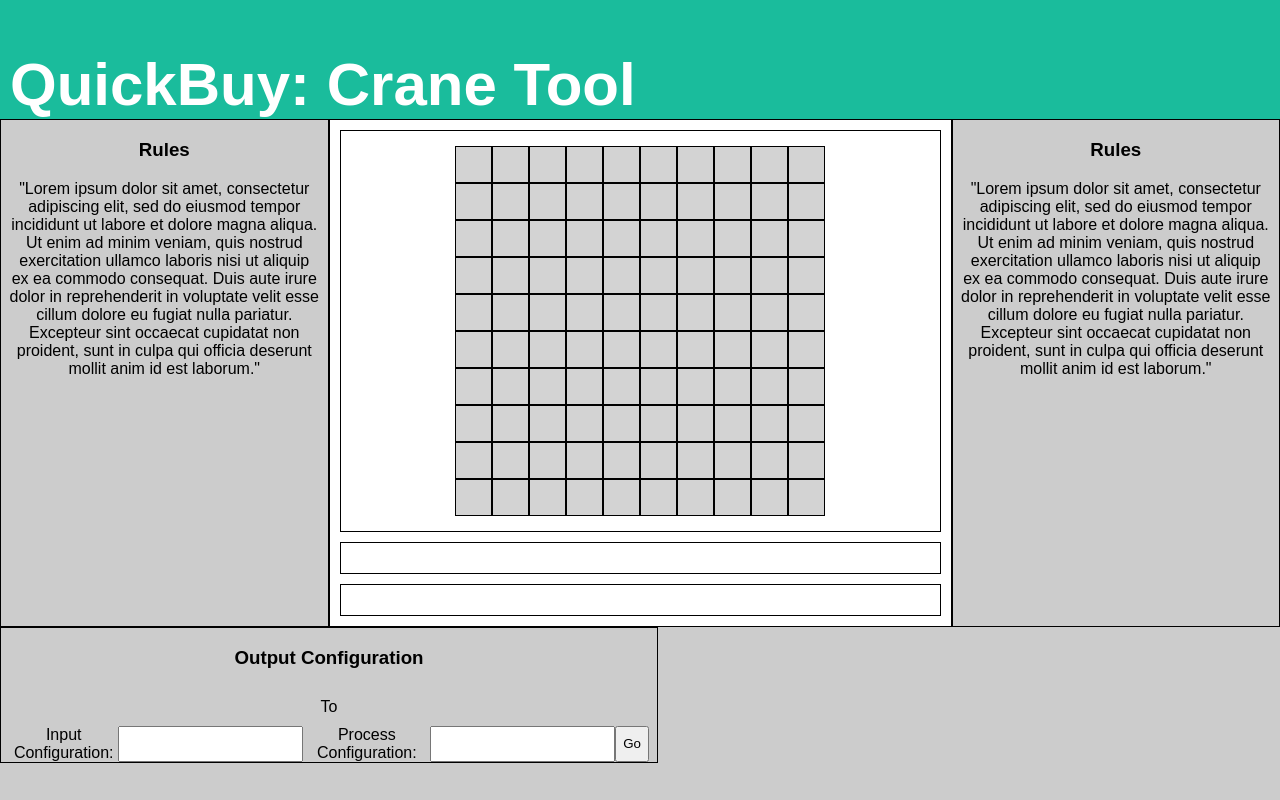
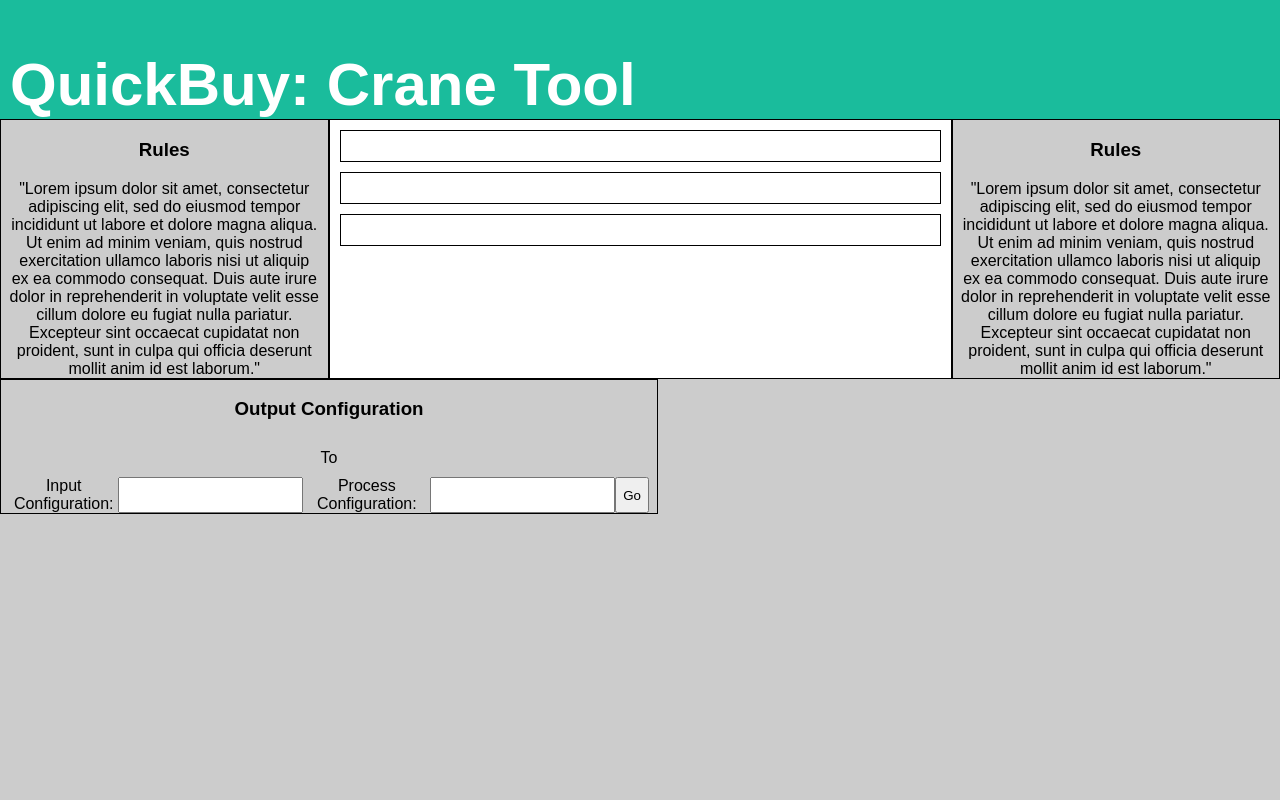
Before and after one commit to mahyarmirrashed/similkameen, a React (Create React App) app in the folder client/: page / in a window 1280 px wide. Built offline with nearby package versions, Linux system fonts and the light colour scheme; the HTML template or start-up script is replaced by a standard one.

Commit message:
added grid update feature

```diff
--- a/client/src/App.js
+++ b/client/src/App.js
@@ -16,19 +16,16 @@ const APICall = (endpoint, params) => {
   return {};
 };
 
-let numbers = new Array(10)
-
-  for(let i = 0; i < 10; i++){
-    numbers[i] = new Array(10)
-    console.log(numbers[1])
-    for(let k = 0; k < 10; k++){
-      numbers[i][k] = k
-    }
-  }
+let inputNumbers = [];
+let randomNumbers = [];
+let outputNumbers = [];
 
 const App = () => {
   const [input, setInput] = useState('');
   const [process, setProcess] = useState('');
+  const [inputGrid, setInputGrid] = useState([[]]);
+  const [randomGrid, setRandomGrid] = useState([[]]);
+  const [outputGrid, setOutputGrid] = useState([[]]);
 
   const onClick = (e) => {
     e.preventDefault();
@@ -37,17 +34,29 @@ const App = () => {
     let random = '';
     let output = '';
 
-    output = APICall('/execute', {
+    output = APICall('localhost:4000/execute', {
       input: input,
       process: process,
     });
-    random = APICall('/randomize', {
+    random = APICall('localhost:4000/randomize', {
       input: input,
     });
-    APICall('/investigate', {
+    APICall('localhost:4000/investigate', {
       input: random,
       output: output,
     });
+
+    for(let i = 0; i < 4; i++){
+      inputNumbers[i] = new Array(7)
+      for(let k = 0; k < 7; k++){
+        inputNumbers[i][k] = 1
+      }
+    }
+    randomNumbers = inputNumbers
+    outputNumbers = inputNumbers
+    setInputGrid(inputNumbers);
+    setRandomGrid(randomNumbers);
+    setOutputGrid(outputNumbers);
 
     setInput('');
     setProcess('');
@@ -72,16 +81,32 @@ const App = () => {
         </div>
         <div className="centerpanel">
           <div className='box_container' id='input_box_container'>
-            {numbers.map((nums, X) => (
+            {inputGrid.map((nums, X) => (
               <div className = 'row' key={X}>
                 {nums.map(Y => (
-                  <div className='cell'/>
+                  <div className={inputGrid[X][Y]===0?'cell':'cell toggled'} key={100*X+Y}/>
                 ))}
               </div>
             ))}
           </div>
-          <div className='box_container' id='randomized_box_container'></div>
-          <div className='box_container' id='input_box_container'></div>
+          <div className='box_container' id='randomized_box_container'>
+            {randomGrid.map((nums, X) => (
+              <div className = 'row' key={X}>
+                {nums.map(Y => (
+                  <div className={randomGrid[X][Y]===0?'cell':'cell toggled'} key={100*X+Y}/>
+                ))}
+              </div>
+            ))}
+          </div>
+          <div className='box_container' id='input_box_container'>
+            {outputGrid.map((nums, X) => (
+              <div className = 'row' key={X}>
+                {nums.map(Y => (
+                  <div className={outputGrid[X][Y]===0?'cell':'cell toggled'} key={100*X+Y}/>
+                ))}
+              </div>
+            ))}
+          </div>
         </div>
         <div className="side">
           <h3>Rules</h3>
```
